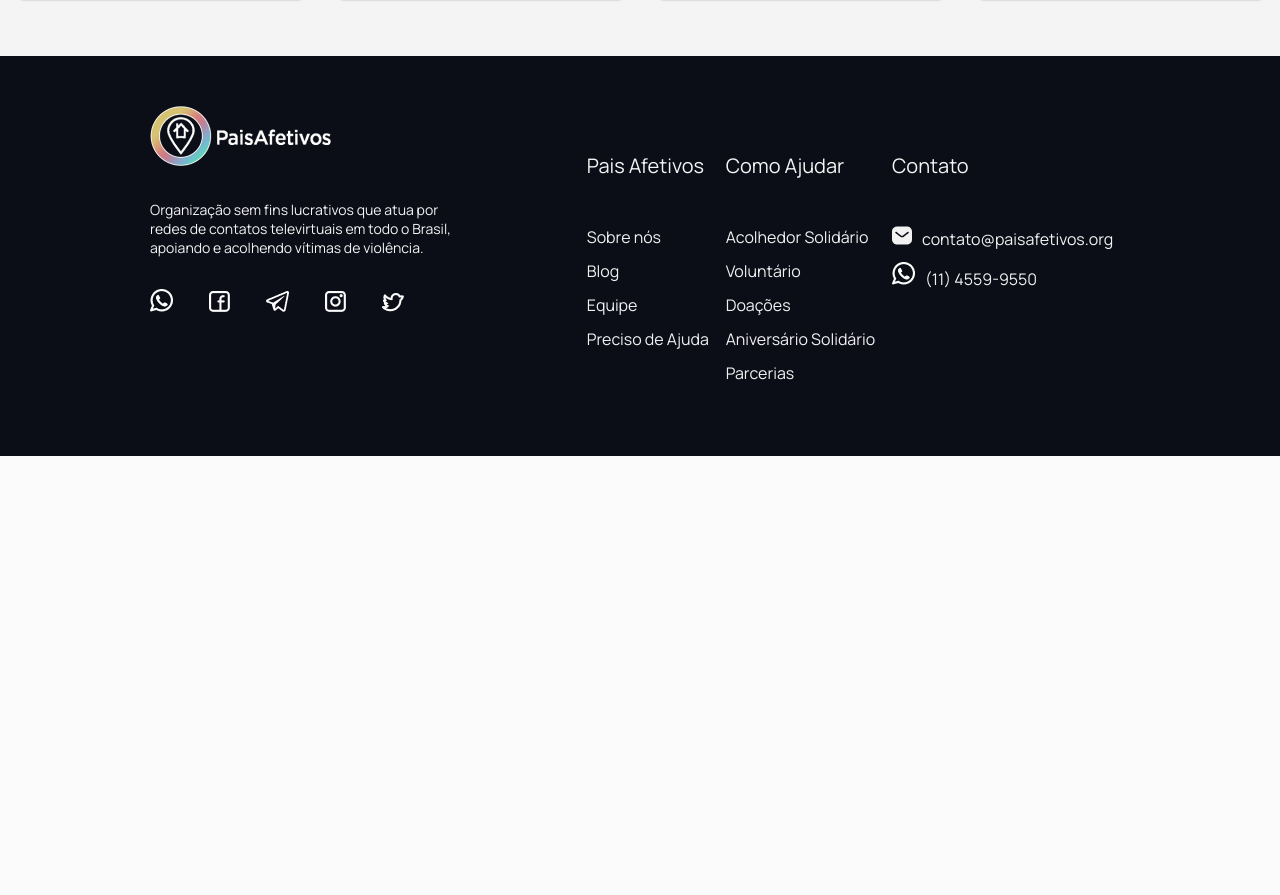
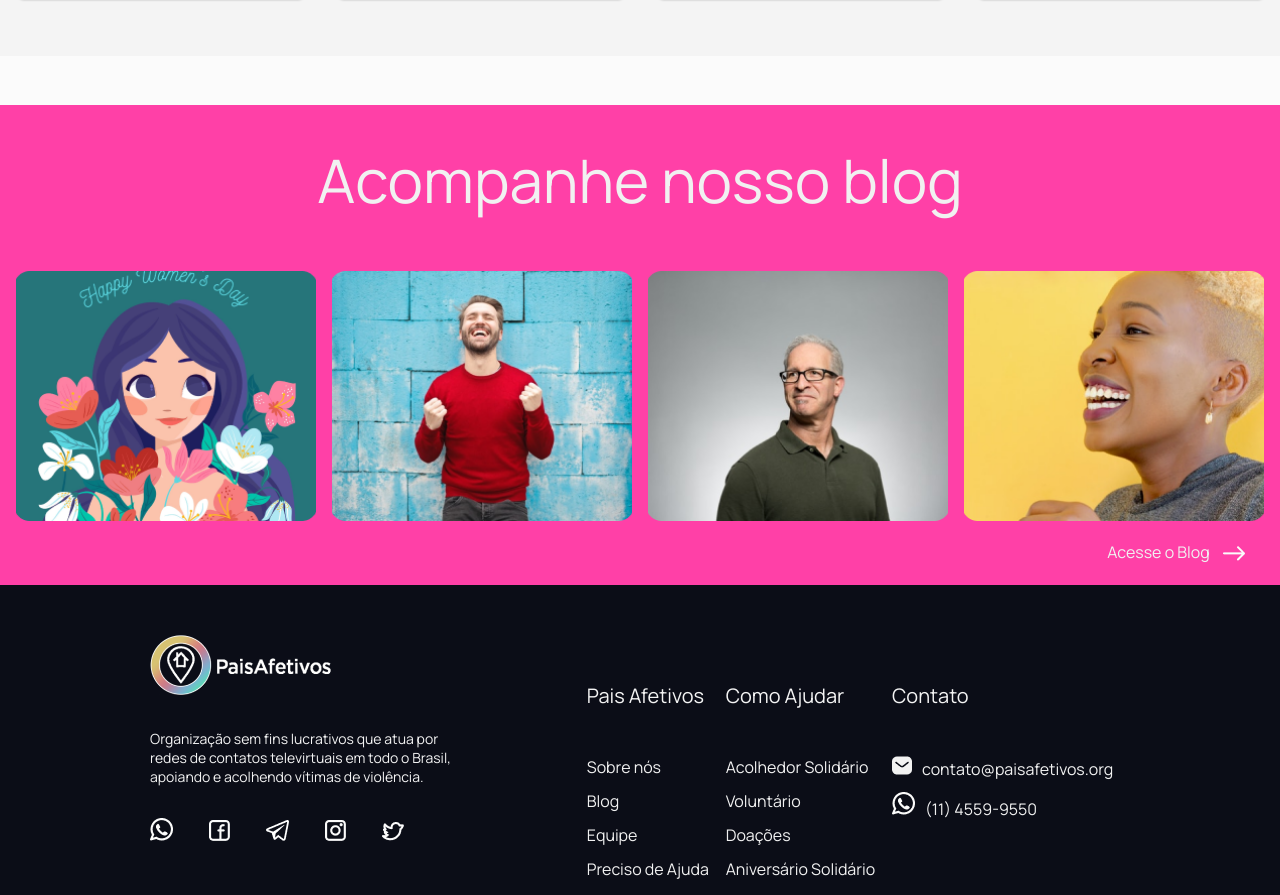
Before and after one commit to GrupoCPB/paisafetivos-web-frontend, a React (Create React App) app: page / in a window 1280 px wide. Shown: the part 2554-3449 px from the top of the page. Before the commit the page ends 3010 px from the top, so only its background shows below. Built offline with nearby package versions, Linux system fonts and the light colour scheme.

Commit message:
definindo sessão de noticias

```diff
--- /dev/null
+++ b/src/pages/Home/blog.js
@@ -0,0 +1,106 @@
+import styled from 'styled-components';
+
+import noticia1 from '../../assets/noticia-1.png';
+import noticia2 from '../../assets/noticia-2.png';
+import noticia3 from '../../assets/noticia-3.png';
+import noticia4 from '../../assets/noticia-4.png';
+
+export const Blog = styled.section`
+    height:480px;
+
+    color:#f1f1f1;
+    background-color:#FF40A7;
+    text-align:center;
+
+    h2{
+        font-size:60px;
+        font-weight:500;
+
+        padding-top:34px;
+    }
+
+    .blog-notice-area{
+        width:100%;
+        display:flex;
+        justify-content:space-evenly;
+
+
+        .notice{
+            height:250px;
+            width:300px;
+            display:flex;
+            jusfity-content:flex-end;
+            align-items:flex-end;
+
+
+            &:hover{
+                .notice--info{
+                    opacity:1;
+                }
+            }
+        }
+
+        .notice-photo-1{
+            background-image:url(${noticia1});
+            background-position:center;
+            background-size:cover;
+
+        }
+        .notice-photo-2{
+            background-image:url(${noticia2});
+            background-position:center;
+            background-size:cover;
+        }
+        .notice-photo-3{
+            background-image:url(${noticia3});
+            background-position:center;
+            background-size:cover;
+        }
+        .notice-photo-4{
+            background-image:url(${noticia4});
+            background-position:center;
+            background-size:cover;
+        }
+
+        .notice--info{
+            opacity:0;
+            height:100px;
+            width:100%;
+
+            padding-top:5px;
+
+
+            border-bottom-left-radius:12px;
+            border-bottom-right-radius:12px;
+            color:#111;
+            background-color:rgba(196, 196, 196, 0.78);
+            transition:all ease 0.4s;
+        }
+    }
+
+    .blog{
+        width:100%;
+
+        margin-top:20px;
+
+        display:flex;
+        justify-content:flex-end;
+        align-items:flex-end;
+
+        a{
+            padding-right:5px;
+            color:#f1f1f1;
+            text-decoration:none;
+
+            &:hover{
+                text-decoration:underline;
+            }
+
+            img{
+                margin-left:10px;
+                margin-right:30px;
+                transform:translatey(3px);
+            }
+        }
+    }
+`
--- a/src/pages/Home/index.js
+++ b/src/pages/Home/index.js
@@ -3,13 +3,18 @@ import { Helmet } from "react-helmet";
 
 import { Container } from "./home.module";
 import { Works } from "./works";
+import { Blog } from './blog';
 
 
 import flecha from '../../assets/flecha-direita.png';
+import flecha2 from '../../assets/flecha-branca-direita.png';
 import ajuda from '../../assets/ajuda-icon.png';
 import acolhimento from '../../assets/acolhimento-icon.png';
 import lar from '../../assets/lar-afetivo-icon.png';
 import acompanhamento from '../../assets/acompanhamento-icon.png';
+
+
+
 
 export function Home (){
     return(
@@ -90,6 +95,34 @@ export function Home (){
                     </div>
                 </div>
             </Works>
+            <Blog>
+                <h2>Acompanhe nosso blog</h2>
+                <div className="blog-notice-area">
+                    <div className="notice notice-photo-1">
+                        <div className="notice--info">
+                            Notícias da semana, notícias da semana
+                        </div>
+                    </div>
+                    <div className="notice notice-photo-2">
+                        <div className="notice--info">
+                           Notícias da semana, notícias da semana
+                        </div>
+                    </div>
+                    <div className="notice notice-photo-3">
+                        <div className="notice--info">
+                           Notícias da semana, notícias da semana
+                        </div>
+                    </div>
+                    <div className="notice notice-photo-4">
+                        <div className="notice--info">
+                            Notícias da semana, notícias da semana
+                        </div>
+                    </div>
+                </div>
+                <div className="blog">
+                    <a href="">Acesse o Blog <img src={flecha2} alt="icone de flecha" /> </a>
+                </div>
+            </Blog>
         </Container>
     );
 }
```
Also changed, not shown: src/assets/flecha-branca-direita.png (added), 1 other file (tests, documents, lock files or other folders).
